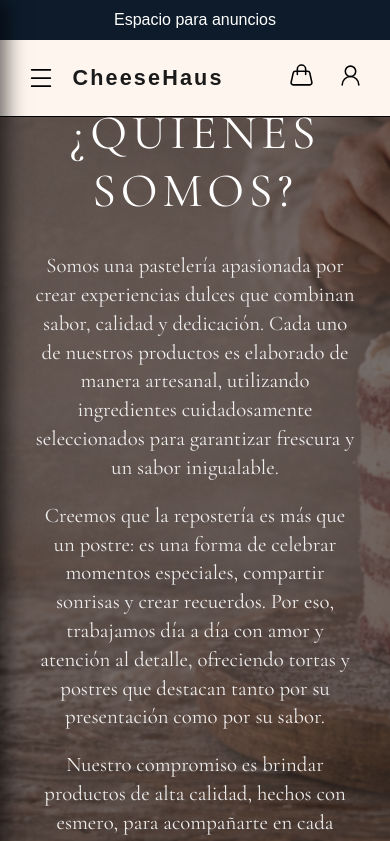
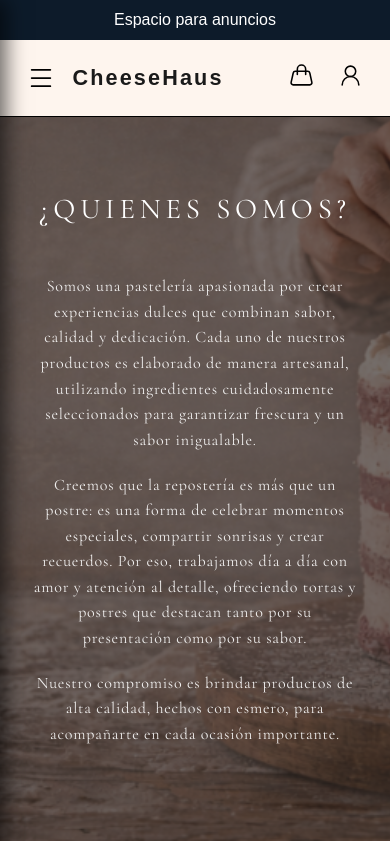
Before and after one commit to Jaime1603/cheeseHaus, a Next.js app: page /quienes-somos in a window 390 px wide. Shown: the top 841 px of the page. Built offline with nearby package versions, Linux system fonts and the light colour scheme.

Commit message:
Coreccion: faltaba la responsividad de la pagina quienes somos

```diff
--- a/src/app/(shop)/quienes-somos/quienes-somos.css
+++ b/src/app/(shop)/quienes-somos/quienes-somos.css
@@ -21,7 +21,7 @@
 }
 
 .quienes-container {
-  max-width: 750px;
+  max-width: 850px;
   padding: 2rem;
   text-align: center;
   color: #ffffff;
@@ -33,15 +33,27 @@
   font-weight: 400;
   letter-spacing: 0.3rem;
   text-transform: uppercase;
-  margin-top: 2rem;
-  margin-bottom: 2rem;
+  margin-bottom: 3rem;
 }
 
 .quienes-texto {
   font-family: var(--font-display);
   font-size: 1.3rem;
-  line-height: 1.8rem;
+  line-height: 2rem;
   font-weight: 400;
+  letter-spacing: 0.1rem;
   margin-bottom: 1.2rem;
   opacity: 0.9;
 }
+
+@media (max-width: 480px) {
+  .quienes-titulo {
+    font-size: 1.8rem;
+  }
+
+  .quienes-texto {
+    font-size: 1rem;
+    letter-spacing: 0.05rem;
+    line-height: 1.6rem;
+  }
+}
```
